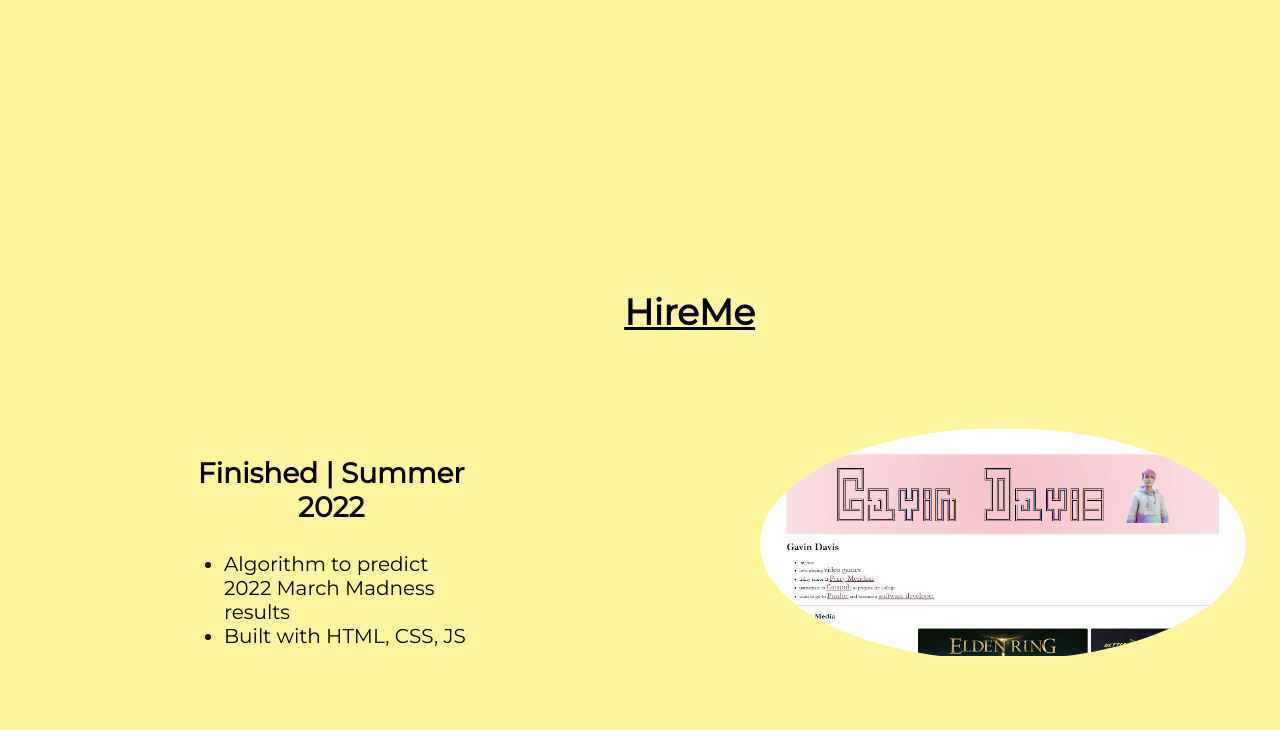
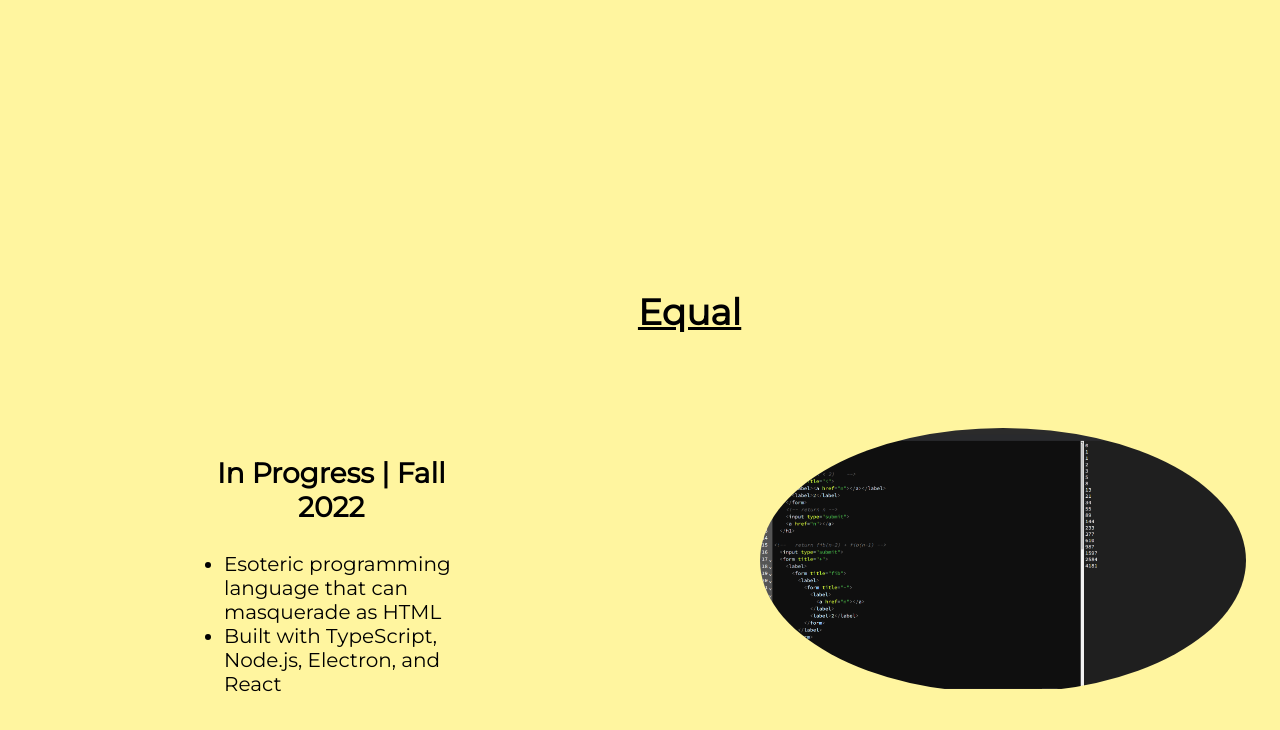
Before and after one commit to hliu23/hliu23.github.io, a plain HTML site: page index.html in a window 1280 px wide. Shown: the part 3004-3734 px from the top of the page. Drawn offline with nearby package versions, Linux system fonts and the light colour scheme.

Commit message:
add in equal

```diff
--- a/index.html
+++ b/index.html
@@ -15,6 +15,7 @@
   <script defer src="https://cdnjs.cloudflare.com/ajax/libs/gsap/3.10.4/ScrollTrigger.min.js"
     integrity="sha384-WK0tSjEJotOWuQ2Mn5wtO4W1qyxQcHHRML2UaZtDcnjLqIZDvMQDUxF4dSaVjQG7"
     crossorigin="anonymous"></script>
+  <script defer src="https://code.jquery.com/jquery-3.6.0.min.js" integrity="sha256-/xUj+3OJU5yExlq6GSYGSHk7tPXikynS7ogEvDej/m4=" crossorigin="anonymous"></script>
 
   <link rel="stylesheet" href="stylesheets/general.css">
   <link rel="stylesheet" href="stylesheets/projects.css">
@@ -103,18 +104,18 @@
     </div>
     <!-- delete later -->
     <div id="bg-2-13" class="project-name">
-      <a href="https://jsfiddle.net/hliu23/dq1056zc/246">
-        <h2>HireMe</h2>
+      <a href="https://github.com/equal-lang/equal">
+        <h2>Equal</h2>
       </a>
     </div>
     <div id="bg-2-14" class="project-img">
-      <img src="content/misc/hireme/hireme.png">
+      <img src="content/equal/equal.png">
     </div>
     <div id="bg-2-15" class="project-desc">
-      <h3 class="status">Finished | Summer 2022</h3>
+      <h3 class="status">In Progress | Fall 2022</h3>
       <ul>
-        <li>Algorithm to predict 2022 March Madness results</li>
-        <li>Built with HTML, CSS, JS</li>
+        <li>Esoteric programming language that can masquerade as HTML</li>
+        <li>Built with TypeScript, Node.js, Electron, and React</li>
       </ul>
     </div>
 
```
Also changed, not shown: content/equal/equal.png (added).
